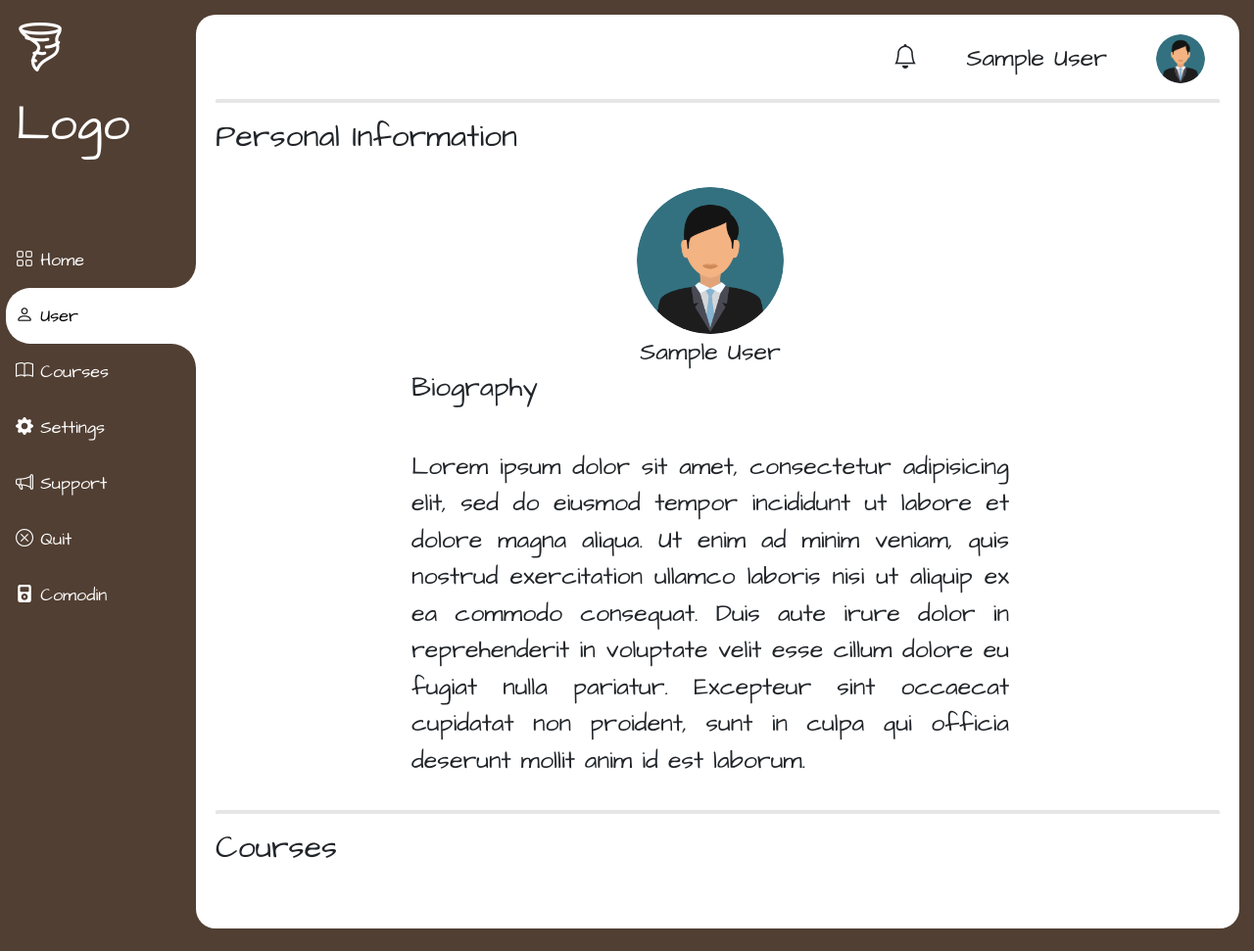
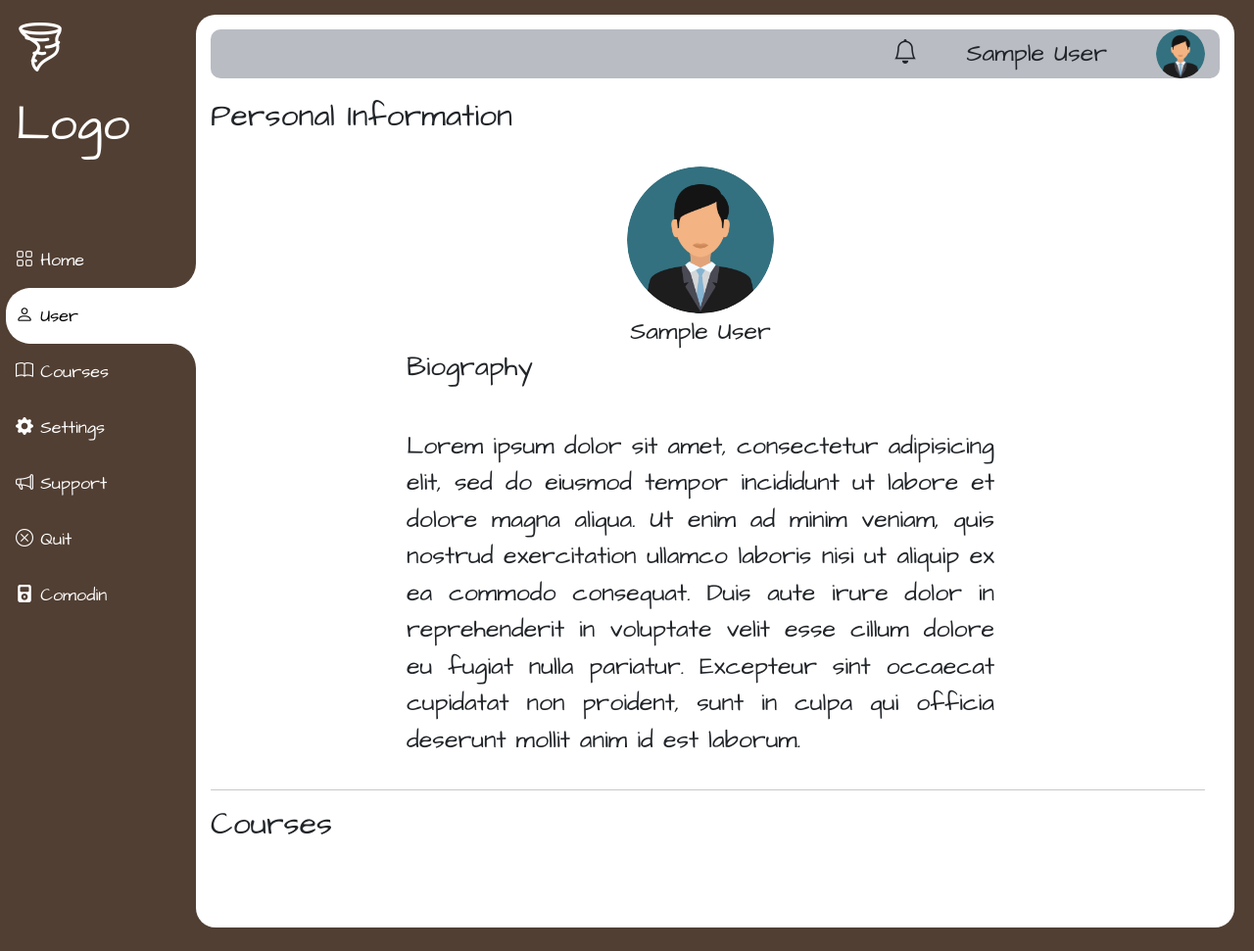
Before and after one commit to oscaralf96/Science, a Django app: page /user/ in a window 1280 px wide. Shown: the whole page at 98% size. Run offline with Django 4.2, Linux system fonts and the light colour scheme; the visitor is signed in with stand-in values (Sample User, id 1); data that the repository does not hold is empty.

Commit message:
navbar - color, scroll and html structure

```diff
--- a/web/static/css/dashboard/content/cards.css
+++ b/web/static/css/dashboard/content/cards.css
@@ -1,13 +1,11 @@
 
 .card-wrapper {
     display: flex;
-    /* justify-content: center; */
     flex-flow: row wrap;
     align-items:center;
     column-gap: 50px;
     row-gap: 50px;
     font-size: 25px;
-    overflow: hidden;
     padding: 15px;
     background-color: white;
 }
@@ -16,11 +14,9 @@
 .card-wrapper .card{
     padding: 6px;
     align-items: center;
-    overflow: hidden;
     border-color: black;
     border-radius: 15%;
     border-width: 2px;
-
 }
 
 
--- a/web/static/css/dashboard/content/comodin.css
+++ b/web/static/css/dashboard/content/comodin.css
@@ -1,9 +1,3 @@
-/* Rounded border */
-hr.rounded {
-    border-top: 4px solid rgb(158, 156, 156);
-    border-radius: 5px;
-}
-
 /* The navigation menu links */
 .item-background .sidebar-item{
     background-color: rgb(81, 63, 51);
--- a/web/static/css/dashboard/content/courses.css
+++ b/web/static/css/dashboard/content/courses.css
@@ -1,9 +1,3 @@
-/* Rounded border */
-hr.rounded {
-    border-top: 4px solid rgb(158, 156, 156);
-    border-radius: 5px;
-}
-
 /* The navigation menu links */
 .item-background .sidebar-item{
     background-color: rgb(81, 63, 51);
--- a/web/static/css/dashboard/content/settings.css
+++ b/web/static/css/dashboard/content/settings.css
@@ -1,9 +1,3 @@
-/* Rounded border */
-hr.rounded {
-    border-top: 4px solid rgb(158, 156, 156);
-    border-radius: 5px;
-}
-
 /* The navigation menu links */
 .item-background .sidebar-item{
     background-color: rgb(81, 63, 51);
--- a/web/static/css/dashboard/content/support.css
+++ b/web/static/css/dashboard/content/support.css
@@ -1,9 +1,3 @@
-/* Rounded border */
-hr.rounded {
-    border-top: 4px solid rgb(158, 156, 156);
-    border-radius: 5px;
-}
-
 /* The navigation menu links */
 .item-background .sidebar-item{
     background-color: rgb(81, 63, 51);
--- a/web/static/css/dashboard/content/user.css
+++ b/web/static/css/dashboard/content/user.css
@@ -1,9 +1,3 @@
-/* Rounded border */
-hr.rounded {
-    border-top: 4px solid rgb(158, 156, 156);
-    border-radius: 5px;
-}
-
 /* The navigation menu links */
 .item-background .sidebar-item{
     background-color: rgb(81, 63, 51);
--- a/web/static/css/dashboard/main.css
+++ b/web/static/css/dashboard/main.css
@@ -2,10 +2,7 @@
 .body {
   background-color: rgb(81, 63, 51);
   font-family: 'Architects Daughter';
-  overflow: hidden;
-}
-.wrapper {
-  width: 100%;
+  overflow: visible;
 }
 
 .sidebar {
@@ -17,21 +14,22 @@
 
 .main-panel {
   float:left;
-  width: calc(100% - 200px);
+  width: calc(100% - 220px);
   padding: 15px 15px 15px 0px;
+  margin: 15px 15px 15px 0px;
+  border-radius: 20px 20px 20px 20px;
+  background-color: white;
   transition: 0.5s;
+  height: 96vh;
+  overflow:auto;
 }
 
-.panel {
-  background-color: white;
-  padding: 20px 20px 20px 20px;
-  border-radius: 20px 20px 20px 20px;
-  overflow: auto;
+.content {
+  padding: 70px 15px 15px 15px;
+
 }
 
-.panel > div {
-  overflow: auto;
-  height: 92vh ;
+.content > div {
 }
 
 
@@ -43,13 +41,11 @@
     width: 0%;
     visibility:hidden;
   }
-  .main-panel {
-    width: 100%;
-  }
 
   .main-panel {
     float:left;
-    width: 100%;
+    width: auto;
     padding: 15px 15px 15px 15px;
+    margin: 15px 15px 15px 15px;
   }
 }
--- a/web/static/css/dashboard/nav.css
+++ b/web/static/css/dashboard/nav.css
@@ -1,5 +1,11 @@
 .nav {
+    width: calc(100vw - 250px);
+    position: fixed;
+    margin: 0px 0px 0px 15px;
+    background-color:rgba(90, 97, 114, 0.425);
     align-items: center;
+    border-radius: 10px;
+    transition: top 5s;
 }
 
 .nav-hamburguer{
@@ -29,8 +35,6 @@
     display: block;
     height: 32px;
     width: 32px;
-    top: 20px;
-    left: 20px;
     z-index: 5;
     opacity: 0;
     cursor: pointer;
@@ -45,17 +49,17 @@
 }
 
 .nav-hamburguer-lines .line1 {
-transform-origin: 0% 0%;
-transition: transform 0.4s ease-in-out;
+    transform-origin: 0% 0%;
+    transition: transform 0.4s ease-in-out;
 }
 
 .nav-hamburguer-lines .line2 {
-transition: transform 0.2s ease-in-out;
+    transition: transform 0.2s ease-in-out;
 }
 
 .nav-hamburguer-lines .line3 {
-transform-origin: 0% 100%;
-transition: transform 0.4s ease-in-out;
+    transform-origin: 0% 100%;
+    transition: transform 0.4s ease-in-out;
 }
 
 .nav-hamburguer input[type="checkbox"]:checked ~ .nav-hamburguer-lines .line1 {
@@ -83,16 +87,12 @@
     align-items:center;
     column-gap: 50px;
     font-size: 25px;
-    background-color: white;
     overflow: hidden;
-
 }
-
 
 #bell{
     align-content:end;
   }
-
 
 #user-photo img{
     width: 50px;
@@ -101,8 +101,18 @@
     border-radius: 50%;
 }
 
+.nav hr.rounded {
+    border-top: 4px solid rgb(158, 156, 156);
+    border-radius: 5px;
+}
 
 @media only screen and (max-width: 700px) {
+    .nav {
+        margin: 0px 0px 0px 0px;
+        width: calc(100vw - 85px);
+        position: fixed;
+        margin: 0px 0px 0px 15px;
+    }
     .nav-hamburguer{
         display: grid;
         opacity: 1;
--- a/web/static/js/navbar.js
+++ b/web/static/js/navbar.js
@@ -8,16 +8,33 @@
 function close_menu() {
     document.getElementById("sidebar").style.visibility = "hidden";
     document.getElementById("sidebar").style.width = "0";
-    document.getElementsByClassName("main-panel")[0].style.marginLeft = "0";
+    document.getElementsByClassName("main-panel")[0].style.marginLeft = "15px";
     document.getElementsByClassName("main-panel")[0].style.padding = "15px 15px 15px 15px";
   }
 
 function menu() {
     //alert("Pressed");
-if (document.getElementById("checkbox").checked) {
-    open_menu();
+    if (document.getElementById("checkbox").checked) {
+        open_menu();
+    }
+    else {
+        close_menu();
+    }
 }
-else {
-    close_menu();
+
+
+navbar = document.getElementById("nav");
+main_panel = document.getElementsByClassName("main-panel")[0];
+prev_position = main_panel.scrollTop;
+function navbar_visibility() {
+    console.log(prev_position);
+    console.log(main_panel.scrollTop);
+    if (main_panel.scrollTop > prev_position) {
+        navbar.style.top = "-50px";
+    }
+    else{
+        navbar.style.top = "inherit";
+    }
+    prev_position = main_panel.scrollTop;
+    //getSelection("navbar").style.visibility("hidden");
 }
-}
--- a/web/templates/home/content/comodin.html
+++ b/web/templates/home/content/comodin.html
@@ -9,8 +9,6 @@
 
 {% block container %}
 
-        {% include 'home/content/nav.html'%}
 
-        <hr class="rounded">
 
 {% endblock %}
--- a/web/templates/home/content/courses.html
+++ b/web/templates/home/content/courses.html
@@ -9,10 +9,6 @@
 {% endblock %}
 
 {% block container %}
-
-        {% include 'home/content/nav.html'%}
-
-        <hr class="rounded">
 
         <div class="card-wrapper">
             {% for science in sciences %}
--- a/web/templates/home/content/courses_category.html
+++ b/web/templates/home/content/courses_category.html
@@ -9,10 +9,6 @@
 {% endblock %}
 
 {% block container %}
-
-        {% include 'home/content/nav.html'%}
-
-        <hr class="rounded">
 
         <div class="card-wrapper">
             {% for course in active_asignation %}
--- a/web/templates/home/content/home.html
+++ b/web/templates/home/content/home.html
@@ -9,8 +9,6 @@
 
 {% block container %}
 
-        {% include 'home/content/nav.html'%}
 
-        <hr class="rounded">
 
 {% endblock %}
--- a/web/templates/home/content/nav.html
+++ b/web/templates/home/content/nav.html
@@ -1,7 +1,7 @@
 
 {% load static %}
 
-<div class="nav">
+<div class="nav" id="nav">
     <div class="nav-hamburguer" onclick="menu()">
         <input class="checkbox" type="checkbox" id="checkbox"/>
         <div class="nav-hamburguer-lines">
@@ -33,4 +33,6 @@
             </a>
         </div>
     </div>
+
+    <hr>
 </div>
--- a/web/templates/home/content/settings.html
+++ b/web/templates/home/content/settings.html
@@ -9,8 +9,6 @@
 
 {% block container %}
 
-        {% include 'home/content/nav.html'%}
 
-        <hr class="rounded">
 
 {% endblock %}
--- a/web/templates/home/content/support.html
+++ b/web/templates/home/content/support.html
@@ -9,8 +9,6 @@
 
 {% block container %}
 
-        {% include 'home/content/nav.html'%}
 
-        <hr class="rounded">
 
 {% endblock %}
--- a/web/templates/home/content/update_profile.html
+++ b/web/templates/home/content/update_profile.html
@@ -10,11 +10,6 @@
 
 {% block container %}
 
-        {% include 'home/content/nav.html'%}
-
-        <hr class="rounded">
-
-        <div class="content">
 
     <div class="container">
 
--- a/web/templates/home/content/user.html
+++ b/web/templates/home/content/user.html
@@ -10,11 +10,6 @@
 
 {% block container %}
 
-    {% include 'home/content/nav.html'%}
-
-    <hr class="rounded">
-
-    <div class="content">
         <h2>Personal Information</h2> <br>
         <div class="p-info">
             {% if request.user.profile.picture %}
@@ -55,6 +50,4 @@
             {% endfor %}
         </div>
 
-    </div>
-
 {% endblock %}
--- a/web/templates/home/main.html
+++ b/web/templates/home/main.html
@@ -21,15 +21,21 @@
     <div class="wrapper">
 
         <div class="sidebar" id="sidebar">
+
                 {% include 'home/sidebar.html' %}
+
         </div>
 
-        <div class="main-panel">
-            <div class="panel">
-                <div id='content'>
+        <div class="main-panel" onscroll="navbar_visibility()">
+
+            {% include 'home/content/nav.html'%}
+
+            <div class="content" id="content">
+
                 {% block container %}{% endblock%}
-                </div>
+
             </div>
+
         </div>
 
     </div>
```
Lines whose indentation alone changed are shown as unchanged.
